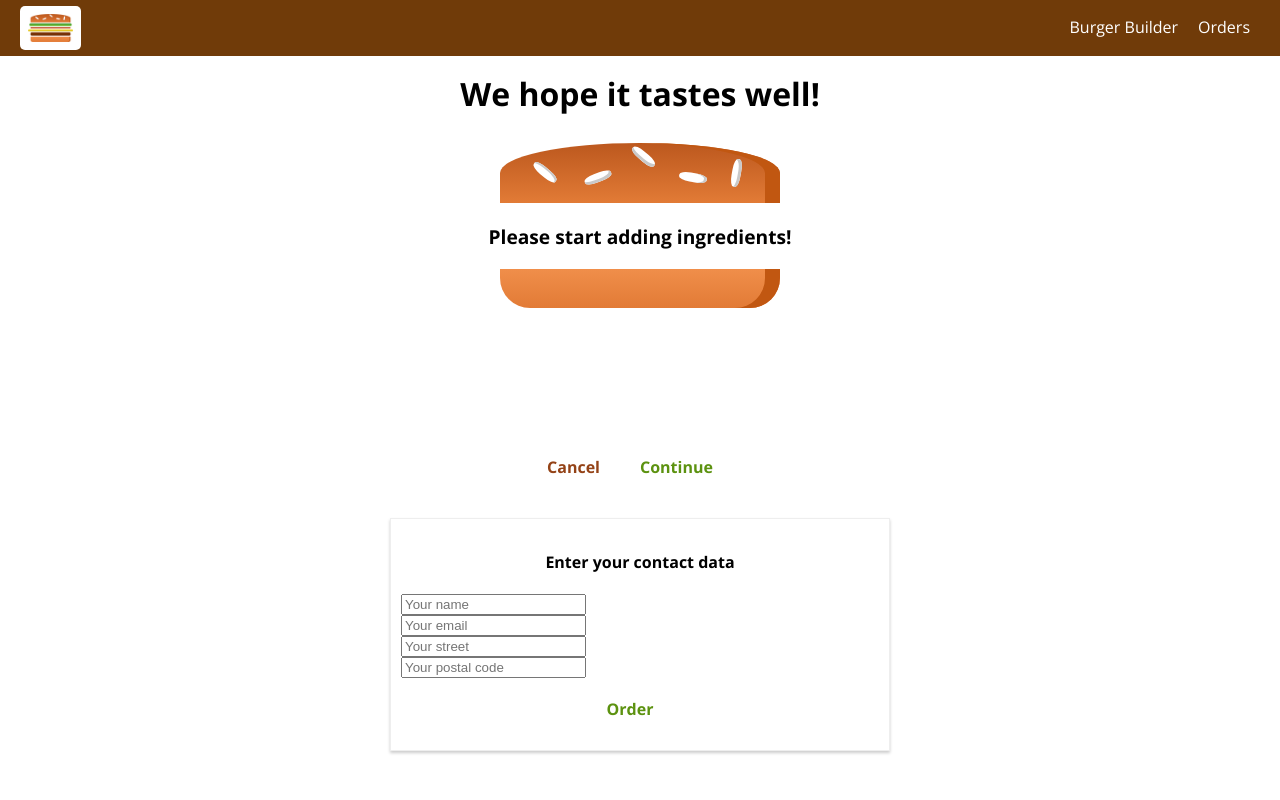
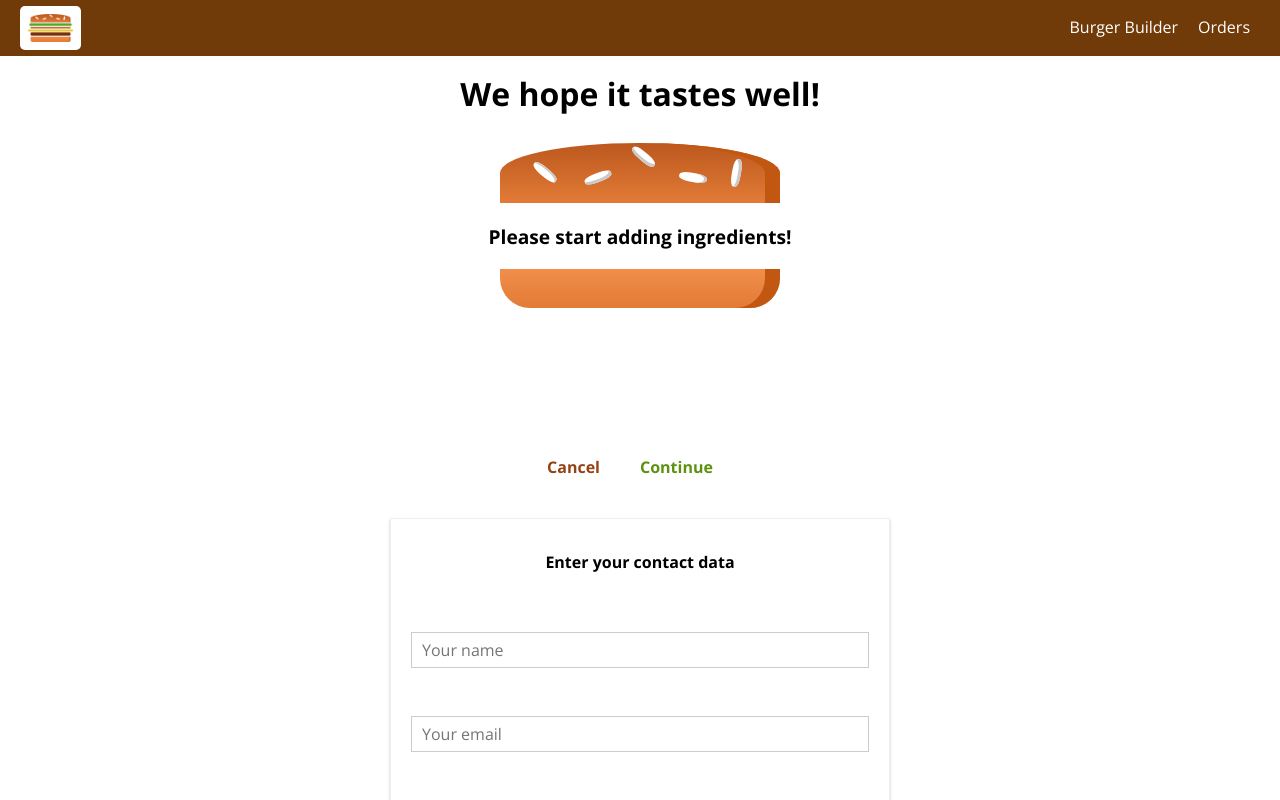
Before and after one commit to loushuni/Burger, a React (Create React App) app: page /checkout in a window 1280 px wide. Both pictures are taken after a click on the button "Continue". Shown: the top 800 px of the page. Built offline with nearby package versions, Linux system fonts and the light colour scheme; the HTML template or start-up script is replaced by a standard one.

Commit message:
created a custom dynamic input component

```diff
--- a/src/components/Burger/Burger.js
+++ b/src/components/Burger/Burger.js
@@ -3,6 +3,7 @@
 import BurgerIngredient from './BurgerIngredient/BurgerIngredient';
 
 const burger = (props) => {
+
     let transformedIngredient = Object.keys(props.ingredients)
         .map(igKey => {
             return [...Array(props.ingredients[igKey])].map((_, i) => {
--- a/src/components/Order/Order.js
+++ b/src/components/Order/Order.js
@@ -2,6 +2,7 @@
 import './Order.css';
 
 const order = (props) => {
+
     const ingredients = [];
     for (let ingredientName in props.ingredients) {
         ingredients.push(
@@ -24,6 +25,7 @@
             </span>
         );
     });
+
     return (
         <div className="Order">
             <p>Ingredients: {ingredientOutput}</p>
--- /dev/null
+++ b/src/components/UI/Input/Input.css
@@ -0,0 +1,27 @@
+.Input {
+    width: 100%;
+    padding: 10px;
+    box-sizing: border-box;
+}
+
+.Label {
+    font-weight: bold;
+    display: block;
+    margin-bottom: 8px;
+}
+
+.InputElement {
+    outline: none;
+    border: 1px solid #ccc;
+    background-color: white;
+    font: inherit;
+    padding: 6px 10px;
+    display: block;
+    width: 100%;
+    box-sizing: border-box;
+}
+
+.InputElement:focus {
+    outline: none;
+    background-color: #ccc;
+}
--- /dev/null
+++ b/src/components/UI/Input/Input.js
@@ -0,0 +1,26 @@
+import React from 'react';
+import './Input.css';
+
+const input = (props) => {
+    let inputElement = null;
+
+    switch (props.inputtype) {
+        case ('input'):
+            inputElement = <input className="InputElement" {...props} />;
+            break;
+        case ('textarea'):
+            inputElement = <textarea className="InputElement" {...props} />;
+            break;
+        default:
+            inputElement = <input className="InputElement" {...props} />;
+    }
+
+    return (
+        <div className="Input">
+            <lable className="Label">{props.label}</lable>
+            {inputElement}
+        </div>
+    );
+}
+
+export default input;
--- a/src/containers/Checkout/ContactData/ContactData.js
+++ b/src/containers/Checkout/ContactData/ContactData.js
@@ -3,6 +3,7 @@
 import './ContactData.css';
 import axios from '../../../axios-orders';
 import Spinner from '../../../components/UI/Spinner/Spinner';
+import Input from '../../../components/UI/Input/Input';
 
 
 class ContactData extends Component {
@@ -47,10 +48,10 @@
     render() {
         let form = (
             <form>
-                <input type="text" name="name" placeholder="Your name" className="Input" />
-                <input type="text" name="email" placeholder="Your email" className="Input" />
-                <input type="text" name="street" placeholder="Your street" className="Input" />
-                <input type="text" name="postal" placeholder="Your postal code" className="Input" />
+                <Input inputtype="input" type="text" name="name" placeholder="Your name" />
+                <Input inputtype="input" type="text" name="email" placeholder="Your email" />
+                <Input inputtype="input" type="text" name="street" placeholder="Your street" />
+                <Input inputtype="input" type="text" name="postal" placeholder="Your postal code" />
                 <Button btnType="Success" clicked={this.orderHandler}>Order</Button>
             </form>
         );
--- a/src/containers/Orders/Orders.js
+++ b/src/containers/Orders/Orders.js
@@ -15,6 +15,7 @@
                 for (let key in res.data) {
                     fetchedOrders.push({ ...res.data[key], id: key });
                 }
+                console.log(fetchedOrders);
                 this.setState({ loading: false, orders: fetchedOrders });
             })
             .catch(err => {
```
